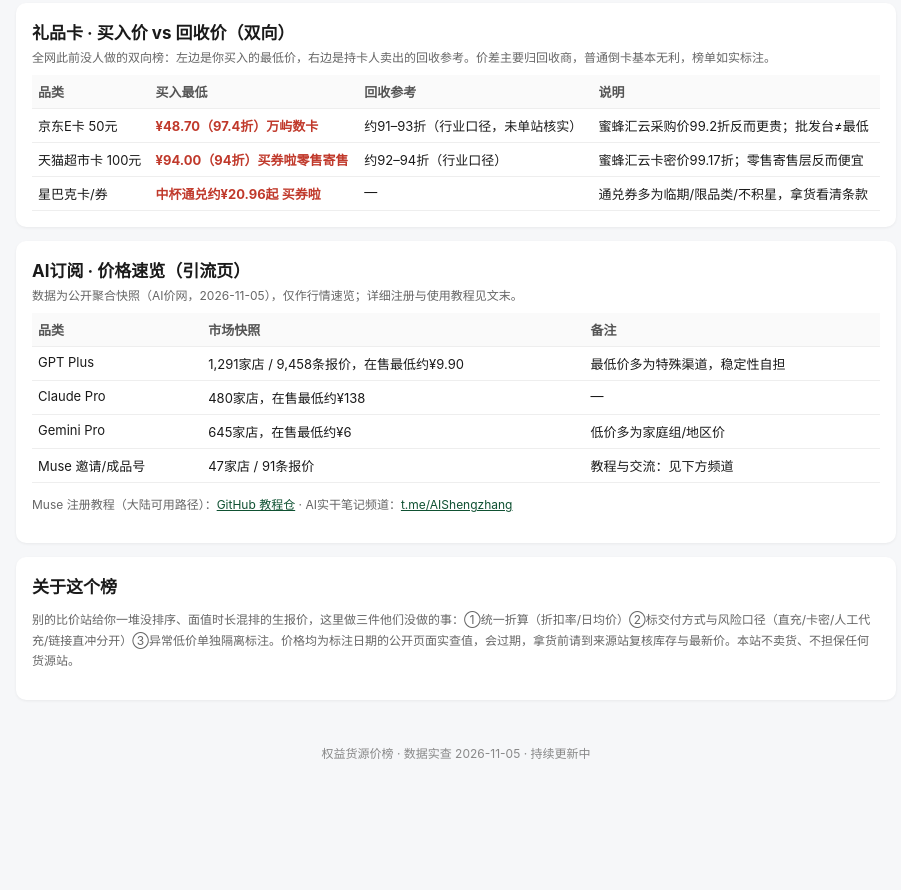
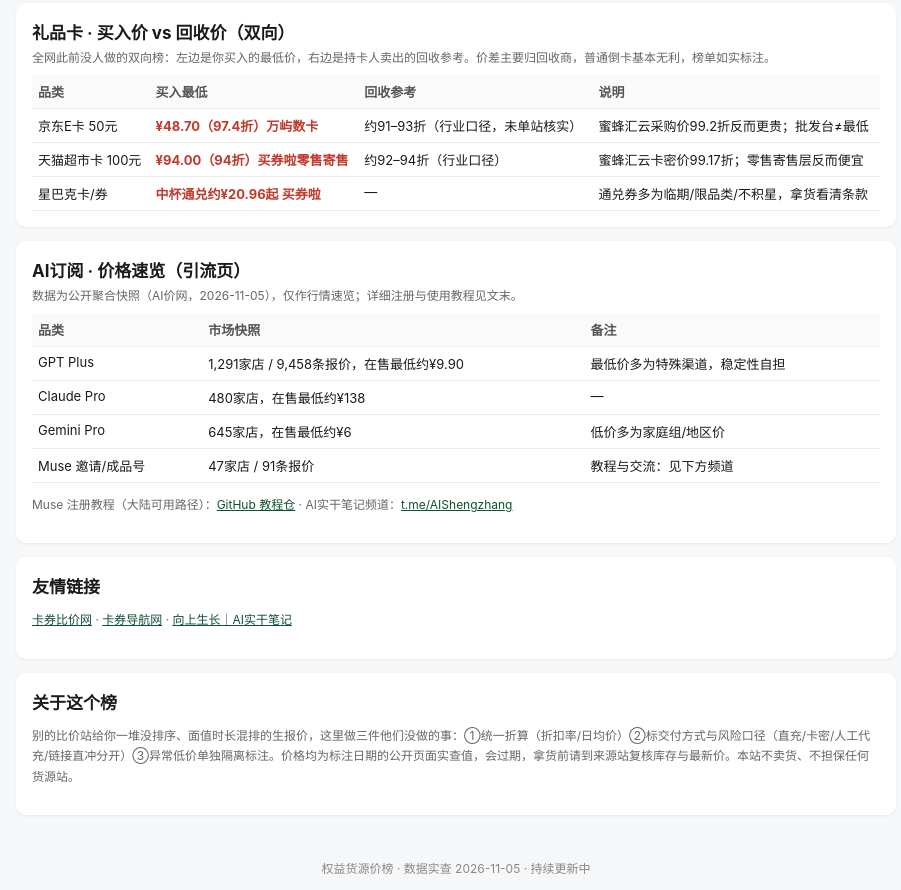
Before and after one commit to xwdeshenghuo/rights-price-hub, a plain HTML site: page index.html in a window 1280 px wide. Shown: the part 949-1839 px from the top of the page, without its empty margins (184-1085 px from the left). Before the commit the page ends 1724 px from the top, so only its background shows below. Drawn offline with Linux system fonts and the light colour scheme.

Commit message:
首页添加友链（kaquan/hkqhub/TG频道），配合收录要求

```diff
--- a/index.html
+++ b/index.html
@@ -88,6 +88,11 @@ footer{color:#888;font-size:12px;text-align:center;padding:14px}
 </section>
 
 <section>
+<h2>友情链接</h2>
+<p class="note"><a href="https://www.kaquan.cn/" target="_blank" rel="noopener">卡券比价网</a> · <a href="https://hkqhub.com/" target="_blank" rel="noopener">卡券导航网</a> · <a href="https://t.me/AIShengzhang" target="_blank" rel="noopener">向上生长｜AI实干笔记</a></p>
+</section>
+
+<section>
 <h2>关于这个榜</h2>
 <p class="note">别的比价站给你一堆没排序、面值时长混排的生报价，这里做三件他们没做的事：①统一折算（折扣率/日均价）②标交付方式与风险口径（直充/卡密/人工代充/链接直冲分开）③异常低价单独隔离标注。价格均为标注日期的公开页面实查值，会过期，拿货前请到来源站复核库存与最新价。本站不卖货、不担保任何货源站。</p>
 </section>
```
Also changed, not shown: 1 other file.
